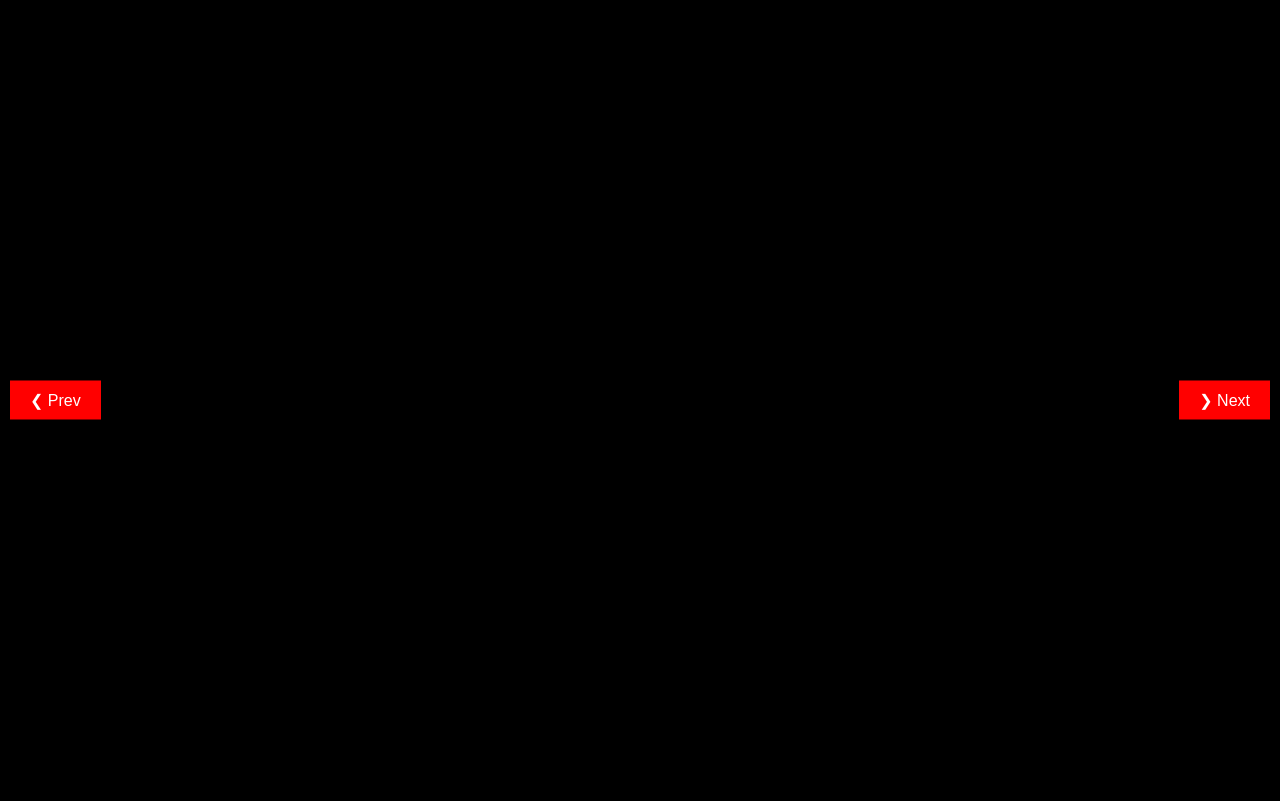
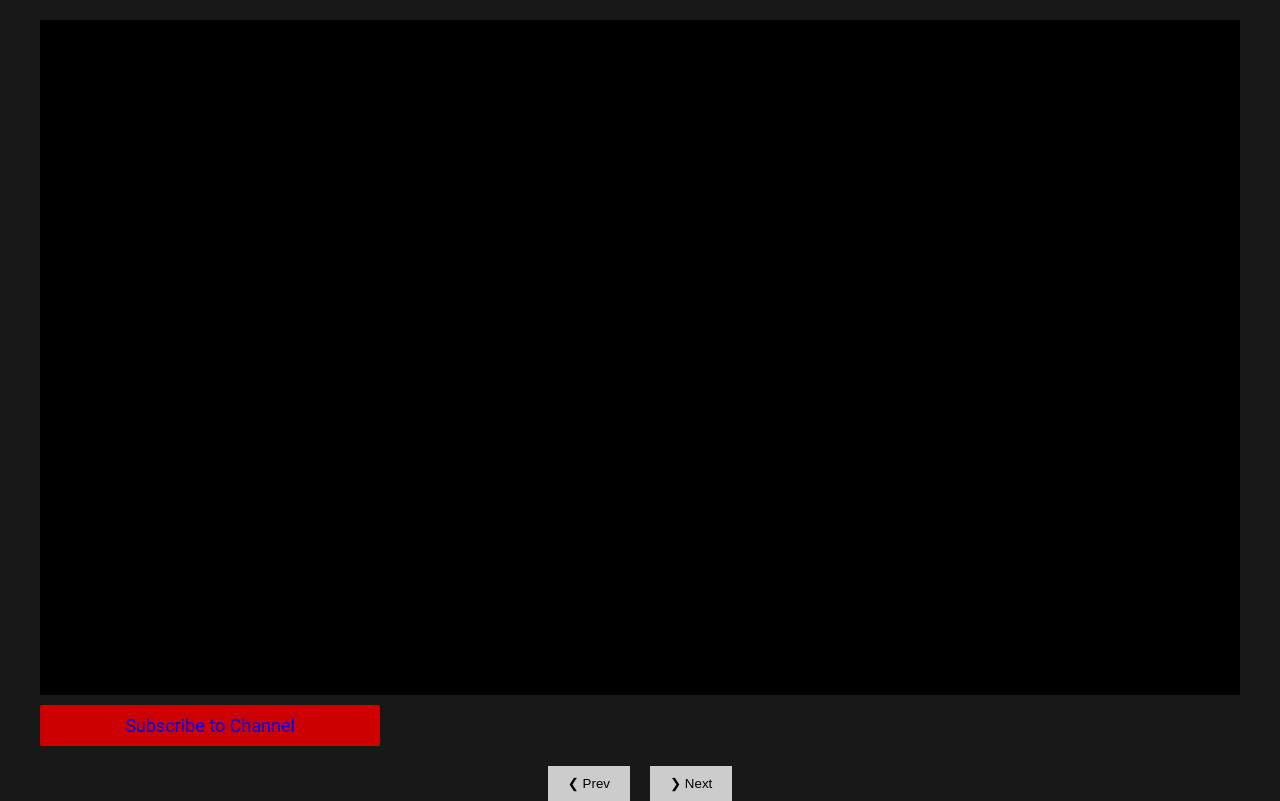
Before and after one commit to Daftplanet/random-live-stream, a plain HTML site: page index.html in a window 1280 px wide. Drawn offline with Linux system fonts and the light colour scheme.

Commit message:
Update index.html

```diff
--- a/index.html
+++ b/index.html
@@ -4,32 +4,30 @@
 <meta charset="UTF-8">
 <meta name="viewport" content="width=device-width, initial-scale=1.0">
 <title>Watch a Random YouTube Video</title>
-<link rel="icon" type="image/png" href="https://www.monsterkong.com/hosted/images/54/7c5980209d466d81a838f1cad607e3/daftplanet_monsterkong_logo_black_background_4d7336c8-dd69-4777-bfae-d20e38852245.png">
+<link rel="icon" type="image/png" href="https://www.youtube.com/s/desktop/813de68d/img/favicon_32x32.png">
 <meta name="description" content="Unearth hidden gems with our 'Random YouTube Video' feature! Perfect for discovering trending, funny, or bizarre YouTube videos. Fresh, daily content at your fingertips.">
 <style>
     body {
-        font-family: Arial, sans-serif;
+        font-family: 'Roboto', Arial, sans-serif;
+        background-color: #181818;
+        color: #fff;
         margin: 0;
         padding: 0;
         display: flex;
         justify-content: center;
-        align-items: center;
         min-height: 100vh;
-        width: 100vw;
-        flex-direction: column;
-        background: black;
-        overflow: hidden;
+    }
+
+    #content {
+        width: 95%;
+        max-width: 1200px;
+        margin-top: 20px;
     }
 
     #player {
+        background-color: #000;
         position: relative;
-        width: 90%;
-        max-width: 1280px;
         padding-top: 56.25%; /* 16:9 Aspect Ratio */
-    }
-
-    #subscribe {
-        margin: 20px 0;
     }
 
     iframe {
@@ -38,123 +36,75 @@
         left: 0;
         width: 100%;
         height: 100%;
+        border: none;
+    }
+
+    #subscribe {
+        background-color: #CC0000;
+        padding: 10px 20px;
+        font-size: 18px;
+        margin-top: 10px;
+        width: 300px;
+        text-align: center;
+        border-radius: 2px;
+        cursor: pointer;
+        text-decoration: none;
+        display: inline-block;
+    }
+
+    #subscribe:hover {
+        background-color: #ff3333;
+    }
+
+    #buttonContainer {
+        margin-top: 20px;
+        display: flex;
+        justify-content: center;
     }
 
     button {
+        background-color: #CCCCCC;
+        color: #000;
+        border: none;
         padding: 10px 20px;
-        font-size: 16px;
-        background-color: #FF0000;
-        color: white;
-        border: none;
+        margin: 0 10px;
         cursor: pointer;
-        z-index: 1000;
+        transition: background-color 0.3s;
     }
 
-    #prevButton, #nextButton {
-        position: absolute;
-        top: 50%;
-        transform: translateY(-50%);
-    }
-
-    #prevButton {
-        left: 10px;
-    }
-
-    #nextButton {
-        right: 10px;
-    }
-
-    @media (max-width: 768px) {
-        #buttonContainer {
-            position: static;
-            display: flex;
-            justify-content: space-around;
-            width: 100%;
-        }
-
-        #prevButton, #nextButton {
-            position: static; /* Remove absolute positioning */
-            transform: none;
-            margin: 10px; /* Provide some spacing */
-        }
-
-        #player {
-            padding-top: 75%; /* Adjust video aspect for smaller screens */
-        }
-
-        #subscribe {
-            order: 1;
-        }
+    button:hover {
+        background-color: #AAAAAA;
     }
 </style>
 </head>
 <body>
 
+<div id="content">
     <div id="player"></div>
-<div id="subscribe"></div>
+    <a id="subscribe" href="#">Subscribe to Channel</a>
     <div id="buttonContainer">
         <button id="prevButton" onclick="playRandomVideo()">&#10094; Prev</button>
         <button id="nextButton" onclick="playRandomVideo()">&#10095; Next</button>
     </div>
+</div>
 
 <script>
     var youtubeUrls = [
-        'https://www.youtube.com/live/kiN5q-FzAXY?si=504qqsKjHNCY3h9M',
-        'https://www.youtube.com/live/9w0s9TuSrhQ?si=_1sZmHYDZbm2f7TB',
-        'https://www.youtube.com/live/Wj3BEXUsmKo?si=d4mDraeu8dz4VM1Z',
-        'https://www.youtube.com/live/vZHgMGt1PGY?si=QHN8lE6LZ-1bM2Pk',
-        'https://www.youtube.com/live/__umlnpqMoA?si=Q8T4YPQr50Svnl-j',
-        'https://www.youtube.com/live/g64fraJBSUA?si=P--oMPvglqzh7Ezm',
-        'https://www.youtube.com/live/EVSZPcx3JmY?si=bhlIHwFE7rgDnGRv',
-        'https://www.youtube.com/live/TcWVOTgVXZo?si=gCSEgcOSHsahwzKT',
-        'https://www.youtube.com/live/Q8BUa-wYDpE?si=aVVJaEMz01kLCQt4',
-        'https://www.youtube.com/live/K8u0McbjUsg?si=nfzqQxbg5b2UoPAK',
-        'https://www.youtube.com/live/ULv3A0a5OLk?si=33VwoSxK2vktEX4E',
-        'https://www.youtube.com/live/agF0565fQxw?si=9DsxmNpcHvVuxP53',
-        'https://www.youtube.com/live/KBdW7VZWo14?si=w9byN-4ngbKQdhSs',
-        'https://www.youtube.com/live/4JPex4AAL48?si=-Jv9cq_eqJY87j4d',
-        'https://www.youtube.com/live/pLFP4nQvokk?si=rooDaFrXwSO6bT9g'
+        // Your URLs here
     ];
-
-    function getChannelId(videoId) {
-        const apiKey = 'AIzaSyD84AiG--68_DTmxWgVhYwFKSz0X3r1jOs'; // Replace with your YouTube Data API key
-        const url = `https://www.googleapis.com/youtube/v3/videos?id=${videoId}&key=${apiKey}&part=snippet`;
-
-        return fetch(url)
-            .then(response => response.json())
-            .then(data => {
-                if (data.items && data.items.length > 0) {
-                    return data.items[0].snippet.channelId;
-                } else {
-                    throw new Error('Channel ID not found');
-                }
-            });
-    }
 
     function playRandomVideo() {
         var randomIndex = Math.floor(Math.random() * youtubeUrls.length);
         var randomUrl = youtubeUrls[randomIndex];
         var videoId = randomUrl.split('/live/')[1].split('?')[0];
-
-        getChannelId(videoId).then(channelId => {
         var player = document.getElementById('player');
         var subscribe = document.getElementById('subscribe');
         player.innerHTML = '<iframe src="https://www.youtube.com/embed/' + videoId +
                            '?autoplay=1&mute=0&playsinline=1&fs=1&modestbranding=1" frameborder="0" allow="accelerometer; autoplay; clipboard-write; encrypted-media; gyroscope; picture-in-picture" allowfullscreen></iframe>';
-            subscribe.innerHTML = '<a href="https://www.youtube.com/channel/' + channelId + '?sub_confirmation=1" target="_blank" style="color: #FF0000; font-size: 16px;">Subscribe to Channel</a>';
-        }).catch(error => {
-            console.error('Error fetching channel ID:', error);
-        });
+        subscribe.href = 'https://www.youtube.com/channel/' + videoId + '?sub_confirmation=1';
     }
 
-    function loadGoogleApi() {
-        var script = document.createElement('script');
-        script.src = "https://apis.google.com/js/platform.js";
-        script.onload = playRandomVideo; // Play a random video once the script loads
-        document.body.appendChild(script);
-    }
-
-    loadGoogleApi(); // Load the Google API script
+    playRandomVideo();
 </script>
 
 </body>
```
Lines whose indentation alone changed are shown as unchanged.
